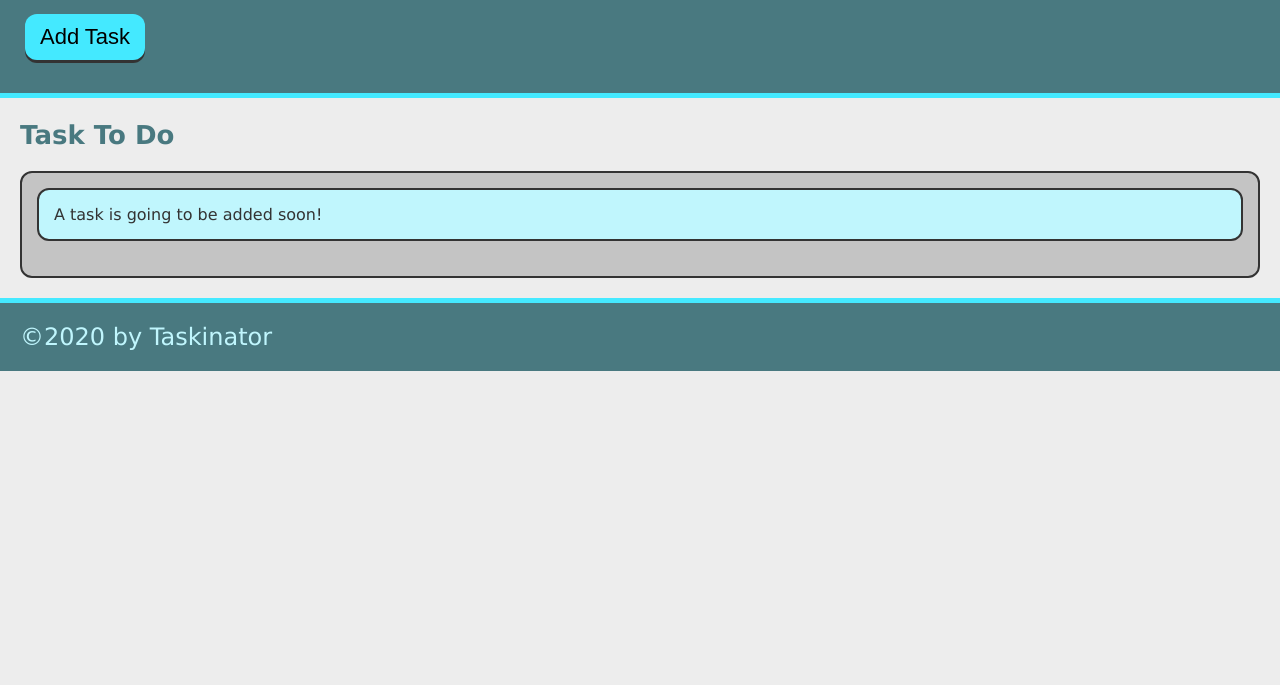
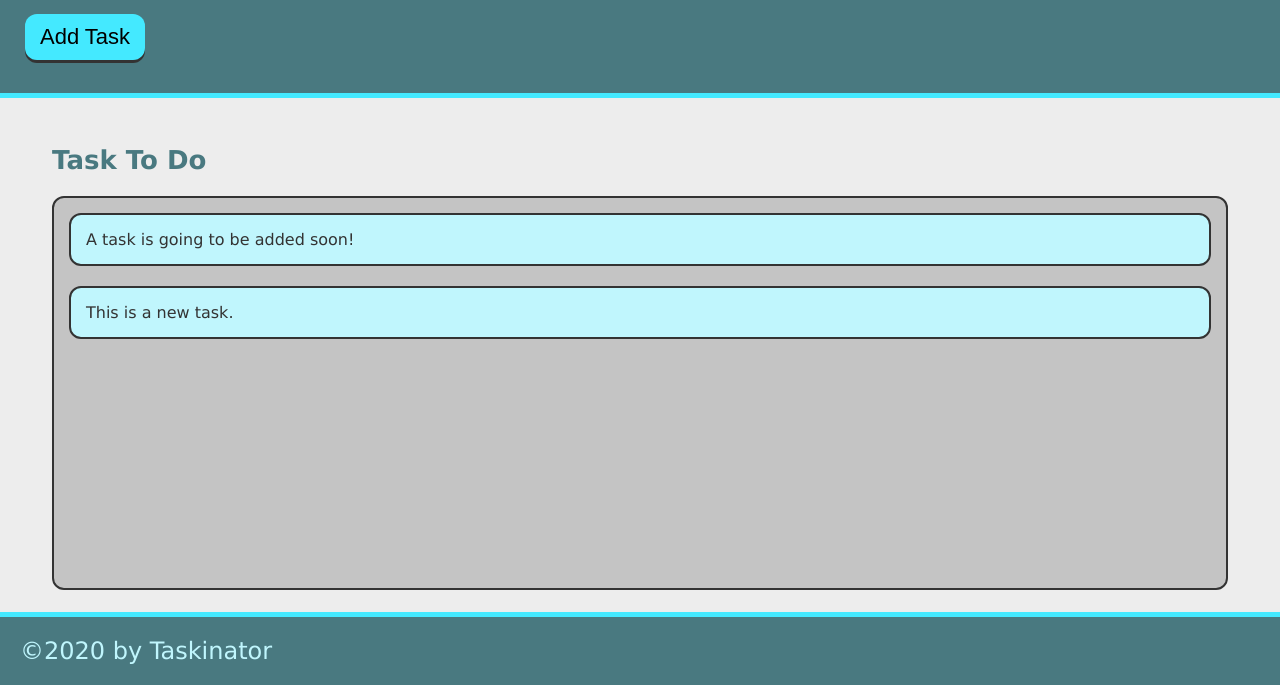
Before and after one commit to souhila27/Taskinator, a plain HTML site: page index.html in a window 1280 px wide. Both pictures are taken after a click on the button "Add Task". Shown: the part 115-800 px from the top of the page. Drawn offline with Linux system fonts and the light colour scheme.

Commit message:
initial setup

```diff
--- a/assets/js/script.js
+++ b/assets/js/script.js
@@ -0,0 +1,11 @@
+var buttonEl = document.querySelector("#save-task");
+var tasksToDoEl =document.querySelector("#tasks-to-do");
+
+var createTaskHandler = function() {
+    var listItemEl = document.createElement("li");
+    listItemEl.className = "task-item";
+    listItemEl.textContent = "This is a new task.";
+    tasksToDoEl.appendChild(listItemEl);
+  }
+
+buttonEl.addEventListener("click", createTaskHandler);
--- a/index.html
+++ b/index.html
@@ -5,7 +5,7 @@
     <meta charset="UTF-8">
     <meta http-equiv="X-UA-Compatible" content="IE=edge">
     <meta name="viewport" content="width=device-width, initial-scale=1.0">
-    <title>Taskinaor</title>
+    <title>Taskinator</title>
     <link rel="stylesheet" href="./assets/css/style.css">
 </head>
 
@@ -13,12 +13,12 @@
     <header>
         <h1 class="page-title">Taskinator</h1>
         <p>click the button below to add a new task!</p>
-        <button class="btn">Add Task</button>
+        <button class="btn" id="save-task">Add Task</button>
     </header>
-    <main>
+    <main class="page-content">
         <section class="task-list-wrapper">
             <h2 class="list-title">Task To Do</h2>
-            <ul class="task-list">
+            <ul class="task-list" id="tasks-to-do">
                 <li class="task-item">A task is going to be added soon!</li>
             </ul>
         </section>
```
